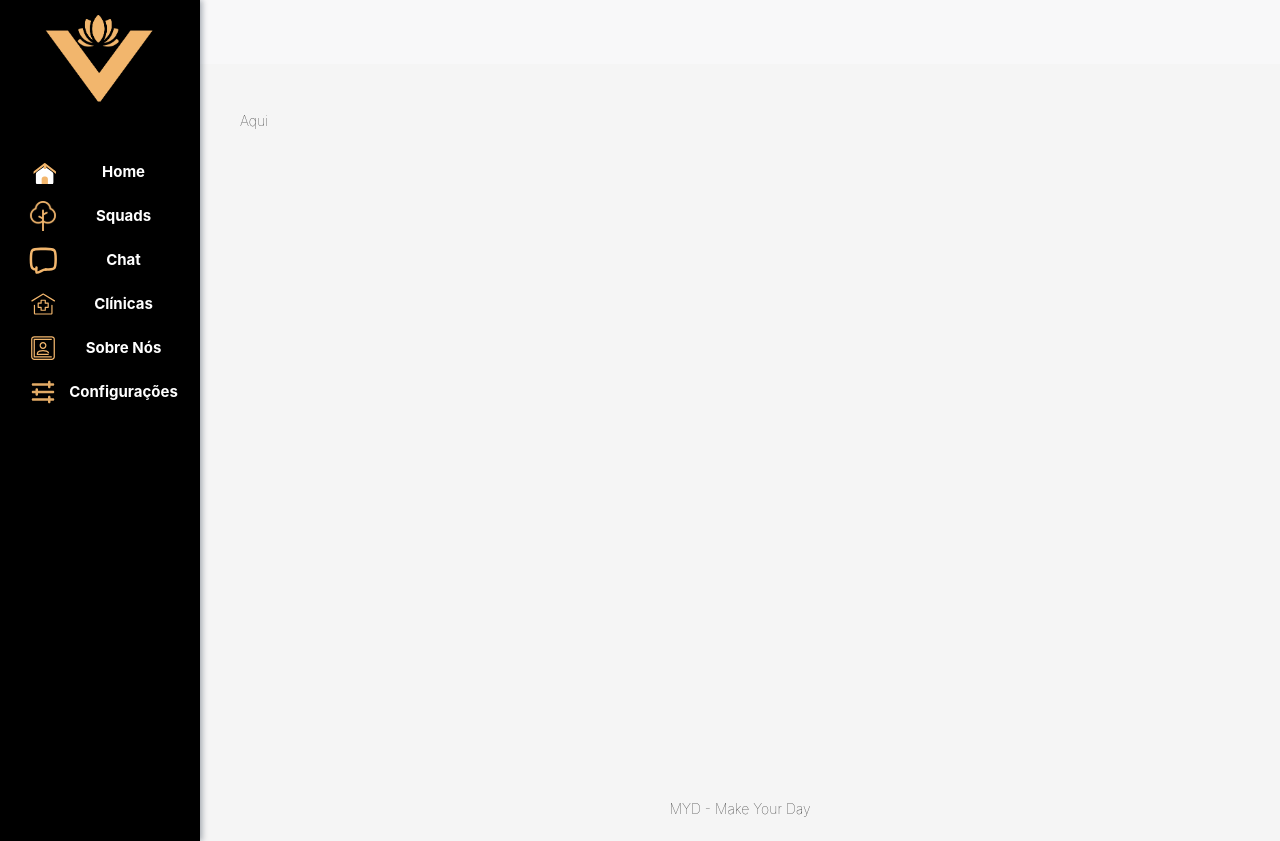
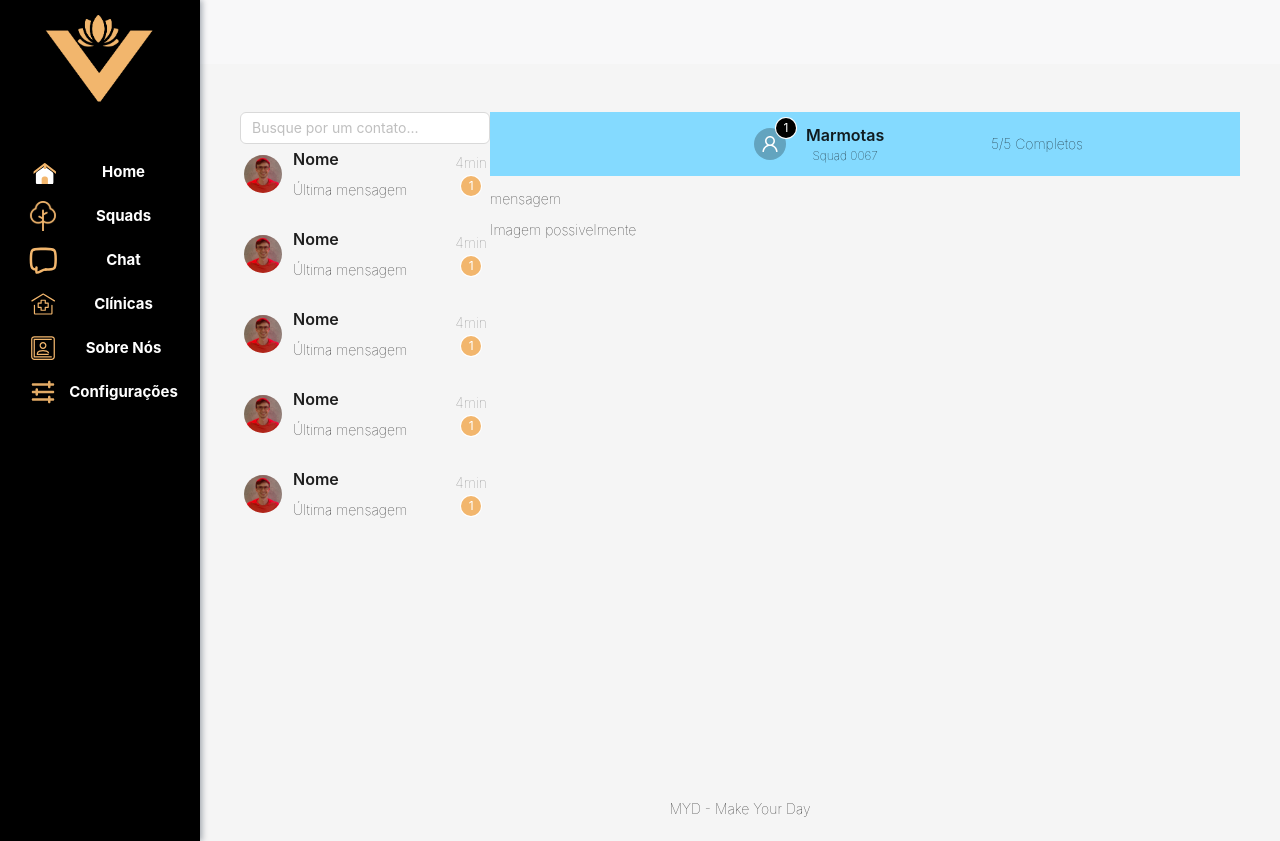
Before and after one commit to Clovis-Chakrian/myd-frontend, a React (Vite) app: page /chat in a window 1280 px wide. Built offline with nearby package versions, Linux system fonts and the light colour scheme.

Commit message:
Feat: parte da tela de chat

```diff
--- a/dev-dist/sw.js
+++ b/dev-dist/sw.js
@@ -82,7 +82,7 @@ define(['./workbox-b5f7729d'], (function (workbox) { 'use strict';
     "revision": "3ca0b8505b4bec776b69afdba2768812"
   }, {
     "url": "index.html",
-    "revision": "0.b1qq1ffcueg"
+    "revision": "0.c4921ossgf"
   }], {});
   workbox.cleanupOutdatedCaches();
   workbox.registerRoute(new workbox.NavigationRoute(workbox.createHandlerBoundToURL("index.html"), {
--- a/src/index.css
+++ b/src/index.css
@@ -4,6 +4,8 @@
   font-family: "Poppins", sans-serif;
   font-weight: 100;
   font-style: normal;
+  --cor-primaria: #F2B66D
+  --cor-primaria-texto: #000000
 }
 
 body {
--- /dev/null
+++ b/src/pages/Chat/CardContato/ContatoCard.jsx
@@ -0,0 +1,26 @@
+import { Avatar, Flex, Typography, Badge } from "antd";
+import style from './ContatoCard.module.css'
+
+export const CardContato = () => {
+  return (
+    <Flex className={style.cardContainer}>
+      <Flex align="center" gap={10}>
+        <Flex>
+          <Avatar size="large" src="http://localhost:5173/src/pages/SobreNos/membros/Rodrigo.jpg" />
+        </Flex>
+
+        <Flex vertical className={style.conteudoContainer}>
+          <Typography.Title className={style.squadNome} level={5}>Nome</Typography.Title>
+          <Typography.Text>Última mensagem</Typography.Text>
+        </Flex>
+
+      </Flex>
+
+      <Flex className={style.tempoContainer} vertical align="center" justify="space-between">
+        <Typography.Text type="secondary">4min</Typography.Text>
+        <Badge count={1} color="#F2B66D">
+        </Badge>
+      </Flex>
+    </Flex>
+  );
+}
--- /dev/null
+++ b/src/pages/Chat/CardContato/ContatoCard.module.css
@@ -0,0 +1,22 @@
+.cardContainer {
+  align-items: center;
+  justify-content: space-between;
+  width: 100%;
+  padding: 3px;
+}
+
+
+
+.conteudoContainer {
+  justify-content: flex-start;
+}
+
+.squadNome {
+  margin: 0px;
+  padding: 0px;
+}
+
+.tempoContainer {
+  height: 100%;
+  gap: 2px;
+}
--- a/src/pages/Chat/Chat.jsx
+++ b/src/pages/Chat/Chat.jsx
@@ -1,6 +1,59 @@
 import { AppLayout } from "../../components/AppLayout/AppLayout";
-import React from "react";
+import { Col, Flex, Input, Layout, Row, Avatar, Typography, Badge } from "antd";
+import { UserOutlined } from '@ant-design/icons';
+import { CardContato } from "./CardContato/ContatoCard";
+import style from "./Chat.module.css";
 
 export const Chat = () => {
-  return <AppLayout> Aqui</AppLayout>;
+  return (
+    <AppLayout>
+      <Row>
+        <Col span={6}>
+          <Input placeholder="Busque por um contato..." />
+
+          <Flex vertical gap={20}>
+            <CardContato />
+            <CardContato />
+            <CardContato />
+            <CardContato />
+            <CardContato />
+          </Flex>
+        </Col>
+
+        <Col span={18}>
+          <Flex className="conversa" vertical>
+            <Layout.Header className={style.cabecalhoChat}>
+              <div></div>
+
+              <Flex align="center" justify="center" gap={20}>
+                <Badge count={1} color="#000">
+                  <Avatar shape="circle" icon={<UserOutlined />} />
+                </Badge>
+
+                <Flex vertical align="center">
+                  <Typography.Title className={style.nomeSquad} level={5}>Marmotas</Typography.Title>
+                  <Typography.Text className={style.numeroSquad}>Squad 0067</Typography.Text>
+                </Flex>
+              </Flex>
+
+              <Flex>
+                <Typography.Text>5/5 Completos</Typography.Text>
+              </Flex>
+            </Layout.Header>
+            <Flex className="mensagens" vertical>
+              <div>
+                <p>mensagem</p>
+                <p>Imagem possivelmente</p>
+              </div>
+            </Flex>
+
+            <Flex className="form-mensagem">
+
+            </Flex>
+          </Flex>
+
+        </Col>
+      </Row>
+    </AppLayout>
+  );
 };
--- /dev/null
+++ b/src/pages/Chat/Chat.module.css
@@ -0,0 +1,16 @@
+.cabecalhoChat {
+  background-color: #84DAFF;
+  display: flex;
+  flex-direction: row;
+  align-items: center;
+  justify-content: space-evenly;
+}
+
+.nomeSquad {
+  margin: 0 !important;
+  padding: 0;
+}
+
+.numeroSquad {
+  font-size: 12px;
+}
```
